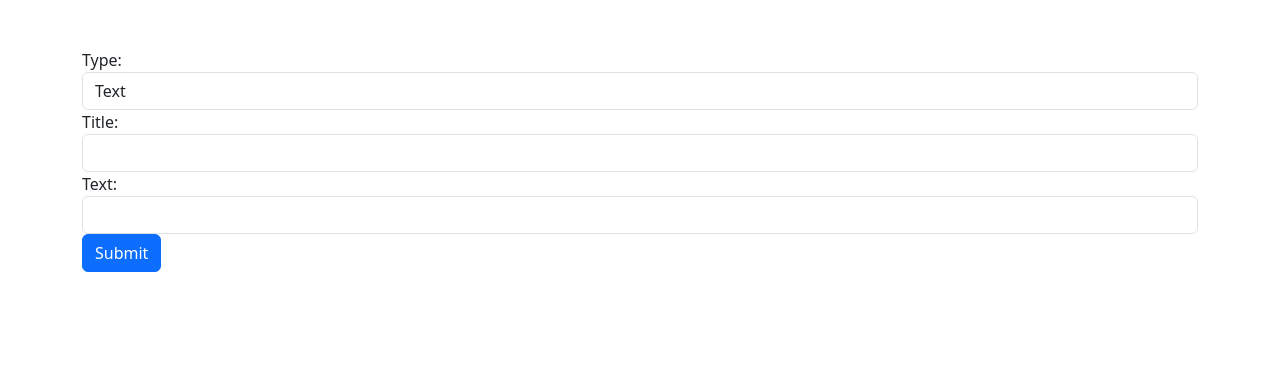
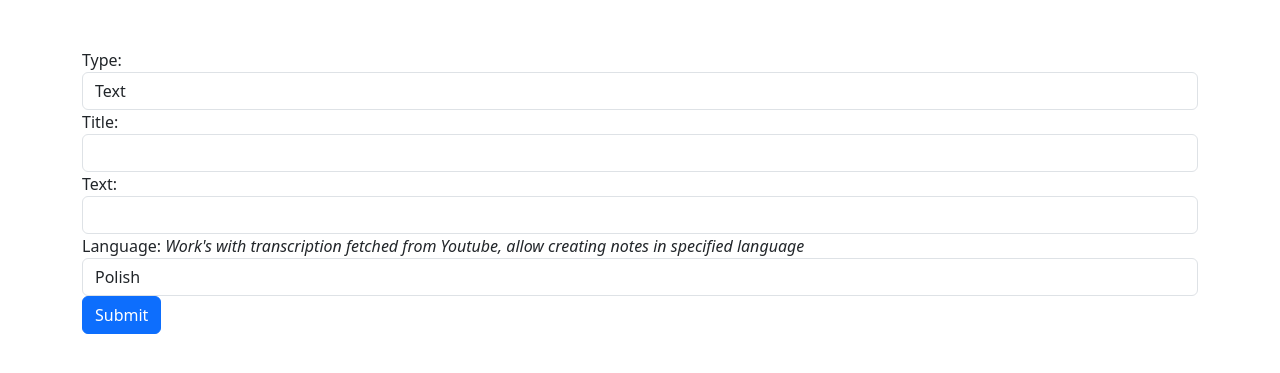
Before and after one commit to DEENUU1/OpenNote, a Python web app: template src/templates/home.html in a window 1280 px wide. Shown: the part 56-429 px from the top of the page. Run offline with Jinja, Linux system fonts and the light colour scheme; the template is opened without the code that fills it, so the values that code supplies are empty.

Commit message:
frontend: add Language select for all type of data

```diff
--- a/src/static/toggleInputForm.js
+++ b/src/static/toggleInputForm.js
@@ -5,7 +5,7 @@ window.onload = function () {
     const youtubeUrlContainer = document.getElementById("youtubeUrlContainer");
     const fileContainer = document.getElementById("fileContainer");
     const transcriptionTypeContainer = document.getElementById("transcriptionTypeContainer");
-    const languageContainer = document.getElementById("languageContainer")
+    // const languageContainer = document.getElementById("languageContainer")
 
     function hideAllContainers() {
         textContainer.style.display = "none";
@@ -24,10 +24,10 @@ window.onload = function () {
 
         if (selectedType === "youtube") {
             transcriptionTypeContainer.style.display = "block";
-            languageContainer.style.display = "block";
+            // languageContainer.style.display = "block";
         } else {
             transcriptionTypeContainer.style.display = "none";
-            languageContainer.style.display = "none";
+            // languageContainer.style.display = "none";
         }
     }
 
--- a/src/templates/home.html
+++ b/src/templates/home.html
@@ -44,8 +44,8 @@
                 <option value="whisper_local">Whisper Local</option>
             </select>
         </div>
-        <div id="languageContainer" style="display: none;" class="form-group">
-            <label for="language">Transcription type: </label>
+        <div id="languageContainer" class="form-group">
+            <label for="language">Language: <i>Work's with transcription fetched from Youtube, allow creating notes in specified language</i></label>
             <select class="form-control" name="language" id="language">
                 <option value="Polish" selected>Polish</option>
                 <option value="English">English</option>
```
Also changed, not shown: README.md.
